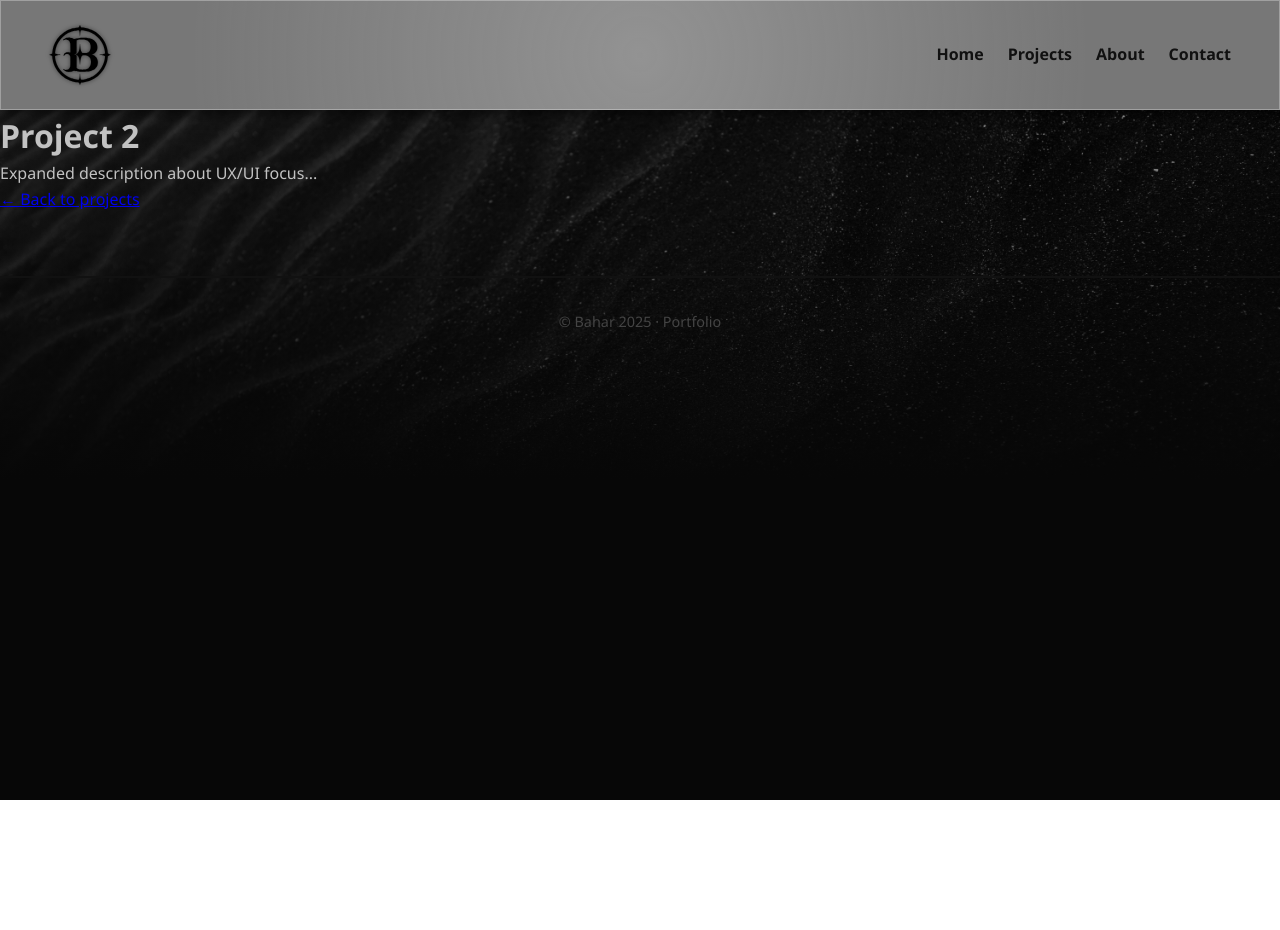
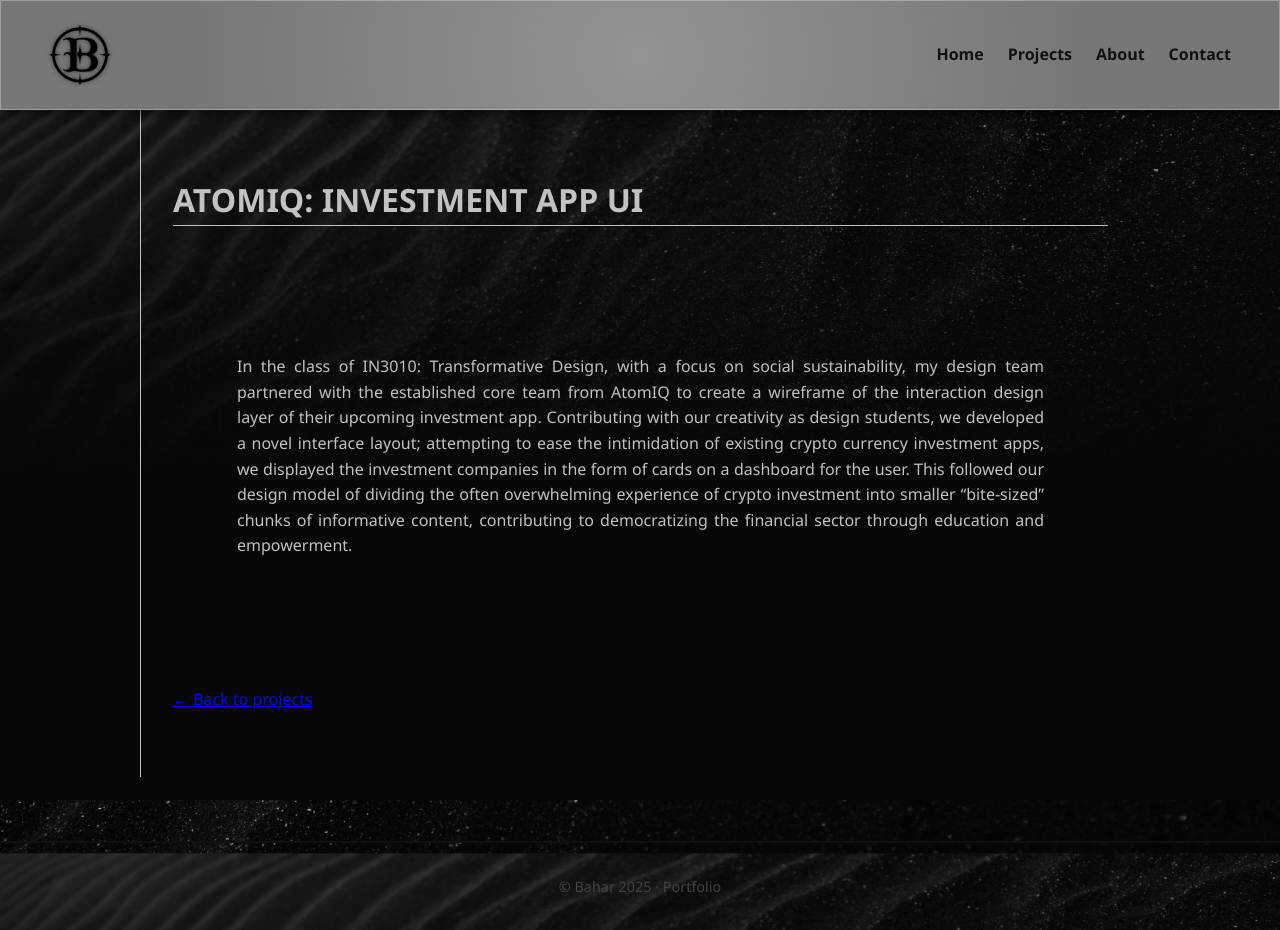
Before and after one commit to baharRi/portfolio, a React (Create React App) app: page /#/project/2 in a window 1280 px wide. Before the commit the page ends 800 px from the top, so only its background shows below. Built offline with nearby package versions, Linux system fonts and the light colour scheme.

Commit message:
added project pages, icons w/o functionality

```diff
--- a/package.json
+++ b/package.json
@@ -3,6 +3,10 @@
   "version": "0.1.0",
   "private": true,
   "dependencies": {
+    "@emotion/react": "^11.14.0",
+    "@emotion/styled": "^11.14.1",
+    "@mui/icons-material": "^7.3.1",
+    "@mui/material": "^7.3.1",
     "@testing-library/dom": "^10.4.1",
     "@testing-library/jest-dom": "^6.7.0",
     "@testing-library/react": "^16.3.0",
--- a/src/App.css
+++ b/src/App.css
@@ -268,7 +268,6 @@
 .about h1 {
   border-bottom:1px solid #c2c2c2;
   text-transform: uppercase;
-
 }
 
 .about p {
--- a/src/components/ProjectPage.js
+++ b/src/components/ProjectPage.js
@@ -1,4 +1,8 @@
 import { useParams, Link } from "react-router-dom";
+import Project1 from "./pages/ProjectPages/Project1";
+import Project2 from "./pages/ProjectPages/Project2";
+import Project3 from "./pages/ProjectPages/Project3";
+import Project4 from "./pages/ProjectPages/Project4";
 
 function ProjectPage() {
   const { id } = useParams();
@@ -6,26 +10,26 @@
   const projects = {
     1: {
       title: "Commission Price Calculator",
-      details: "More in-depth explanation, screenshots, challenges, results..."
+      details: <Project1/>
     },
     2: {
-      title: "Project 2",
-      details: "Expanded description about UX/UI focus..."
+      title: "AtomIQ: Investment App UI",
+      details: <Project2/>
     },
     3: {
-      title: "Project 3",
-      details: "Process, teamwork, results, etc..."
+      title: "Svoosh: Complete Android App",
+      details: <Project3/>
     },
     4: {
       title: "Masters Topic",
-      details: "Longer explanation of your research..."
+      details: <Project4/>
     }
   };
 
   const project = projects[id];
 
   return (
-    <div className="project-page">
+    <div className="about">
       {project ? (
         <>
           <h1>{project.title}</h1>
--- a/src/components/Projects.js
+++ b/src/components/Projects.js
@@ -1,5 +1,6 @@
 import React from "react";
 import { Link } from "react-router-dom";
+import GitHubIcon from '@mui/icons-material/GitHub';
 
 function Projects() {
   return (
@@ -37,7 +38,7 @@
       </div>
     </section>
     <section id="githubButton" className="projects">
-    <a href="https://github.com/baharRi/portfolio" target="_blank"><button id="github" type="button">View this portfolio in GitHub</button></a>
+    <a href="https://github.com/baharRi/portfolio" target="_blank"><button id="github" type="button">View this portfolio in GitHub <GitHubIcon style={{ verticalAlign: 'middle', marginLeft: 8 }} /></button></a>
     </section>
     </>
   ); // TODO: add github icon
--- a/src/components/pages/About.js
+++ b/src/components/pages/About.js
@@ -1,4 +1,5 @@
 import React from "react";
+import DownloadIcon from '@mui/icons-material/Download';
 
 function About() { //make css class for intro, skillsEtc for skills. add button to download resume. add "based in Oslo", little fun facts section (iterate through list), use icons
   return (
@@ -42,7 +43,7 @@
       <p>Figma, GitHub, NVivo, Office, Overleaf & LaTeX, Adobe: InDesign, Illustrator, Photoshop</p>
     </section>
     <section className="aboutIntro">
-      <a href="../assets/Bahar_CV.pdf" download="Bahar_CV"><button id="resume" type="button">Download my resume</button></a>
+      <a href="../assets/Bahar_CV.pdf" download="Bahar_CV"><button id="resume" type="button">Download my resume <DownloadIcon fontSize="small" style={{ verticalAlign: 'middle', marginLeft: 8 }} /></button></a>
     </section>
     </>
   );
--- a/src/components/pages/Contact.js
+++ b/src/components/pages/Contact.js
@@ -1,10 +1,16 @@
 import React from "react";
+import LinkedInIcon from '@mui/icons-material/LinkedIn';
+import EmailIcon from '@mui/icons-material/Email';
+import GitHubIcon from '@mui/icons-material/GitHub';
 
 function Contact() { // TODO: add icons
   return (
     <section className="greet">
       <h1>Feel free to contact me!</h1>
       <p>LinkedIn · E-Mail · GitHub</p>
+      <LinkedInIcon/>
+      <EmailIcon/>
+      <GitHubIcon/>
     </section>
   );
 }
--- /dev/null
+++ b/src/components/pages/ProjectPages/Project1.js
@@ -0,0 +1,10 @@
+import React from "react";
+
+function Project1() { // OBS: double check the class in css
+  return (
+    <section className="projectPage">
+    </section>
+  );
+}
+
+export default Project1;
--- /dev/null
+++ b/src/components/pages/ProjectPages/Project2.js
@@ -0,0 +1,14 @@
+import React from "react";
+
+function Project2() { // OBS: double check the class in css
+  return (
+    <section className="projectPage">
+        <p>In the class of IN3010: Transformative Design, with a focus on social sustainability, my design team partnered with the established core team from AtomIQ to create a wireframe of the interaction design layer of their upcoming investment app.
+
+Contributing with our creativity as design students, we developed a novel interface layout; attempting to ease the intimidation of existing crypto currency investment apps, we displayed the investment companies in the form of cards on a dashboard for the user.
+This followed our design model of dividing the often overwhelming experience of crypto investment into smaller “bite-sized” chunks of informative content, contributing to democratizing the financial sector through education and empowerment. </p>
+    </section>
+  );
+}
+
+export default Project2;
--- /dev/null
+++ b/src/components/pages/ProjectPages/Project3.js
@@ -0,0 +1,14 @@
+import React from "react";
+
+function Project3() { // OBS: double check the class in css
+  return (
+    <section className="projectPage">
+        <p>In the class of IN3010: Transformative Design, with a focus on social sustainability, my design team partnered with the established core team from AtomIQ to create a wireframe of the interaction design layer of their upcoming investment app.
+
+Contributing with our creativity as design students, we developed a novel interface layout; attempting to ease the intimidation of existing crypto currency investment apps, we displayed the investment companies in the form of cards on a dashboard for the user.
+This followed our design model of dividing the often overwhelming experience of crypto investment into smaller “bite-sized” chunks of informative content, contributing to democratizing the financial sector through education and empowerment. </p>
+    </section>
+  );
+}
+
+export default Project3;
--- /dev/null
+++ b/src/components/pages/ProjectPages/Project4.js
@@ -0,0 +1,15 @@
+import React from "react";
+
+function Project4() { // OBS: double check the class in css
+  return (
+    <section className="projectPage">
+        <p>In the class of IN3010: Transformative Design, with a focus on social sustainability, my design team partnered with the established core team from AtomIQ to create a wireframe of the interaction design layer of their upcoming investment app.
+
+Contributing with our creativity as design students, we developed a novel interface layout; attempting to ease the intimidation of existing crypto currency investment apps, we displayed the investment companies in the form of cards on a dashboard for the user.
+This followed our design model of dividing the often overwhelming experience of crypto investment into smaller “bite-sized” chunks of informative content, contributing to democratizing the financial sector through education and empowerment. </p>
+<a href="https://recruitfacts.wordpress.com" target="_blank"><button id="wordpress" type="button">Project information website</button></a>
+    </section>
+  );
+}
+
+export default Project4;
```
Also changed, not shown: 1 other file (tests, documents, lock files or other folders).
